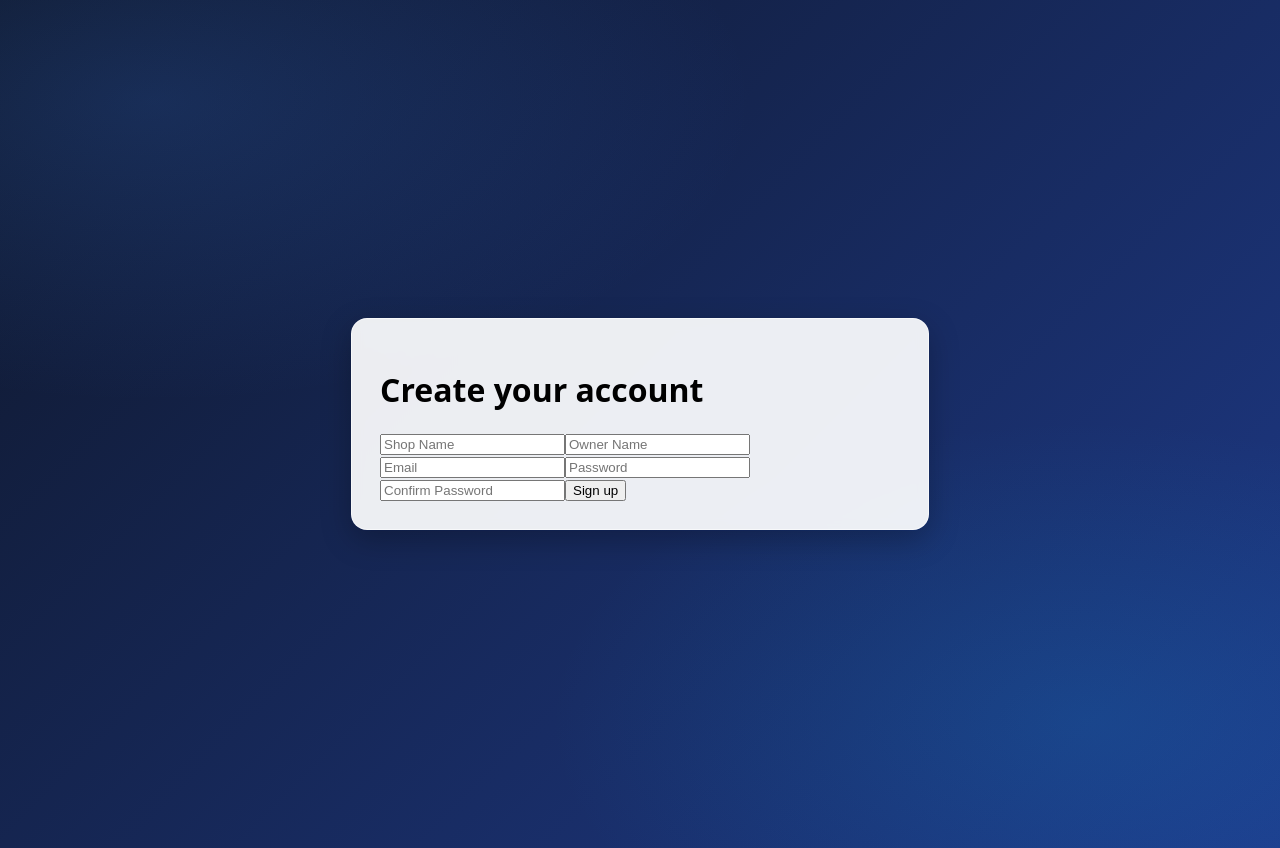
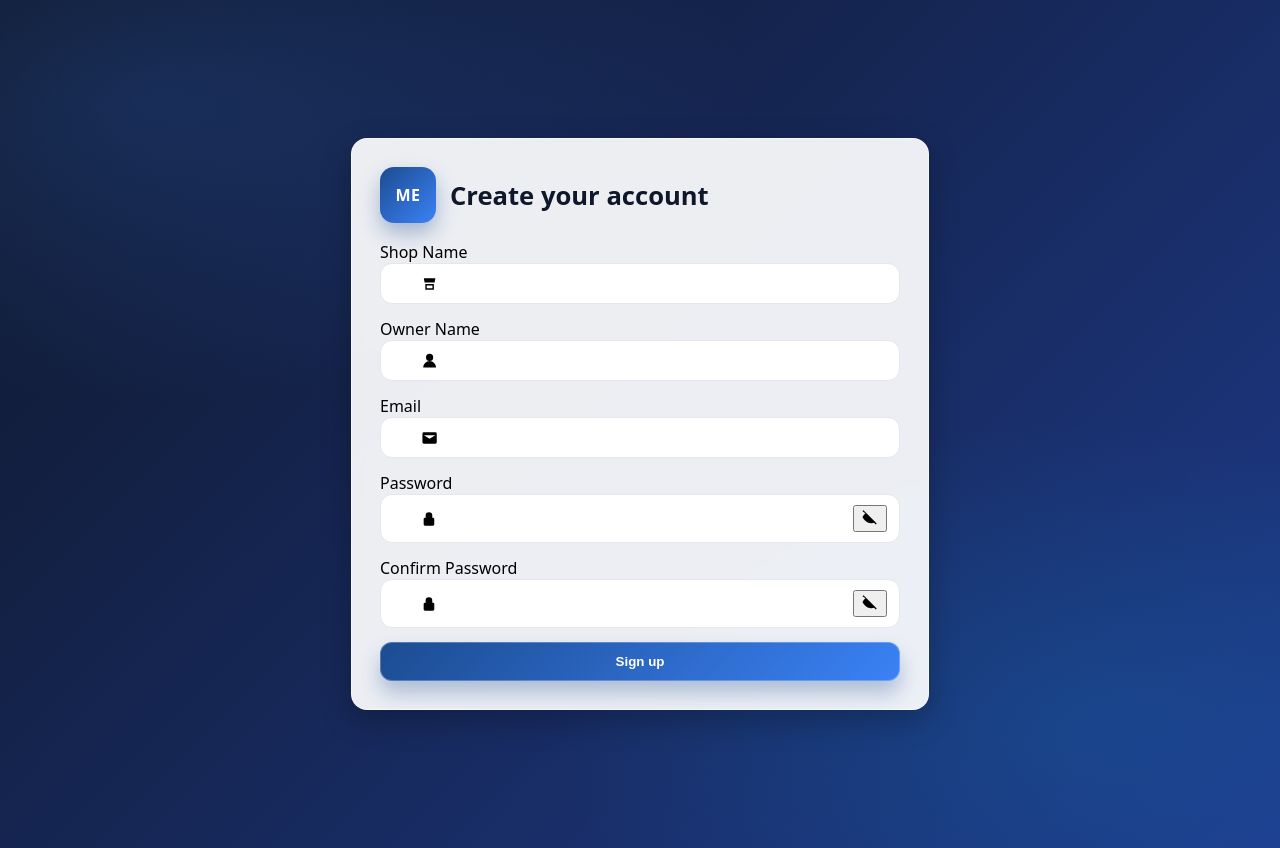
Before and after one commit to Ahamed-Rahman/Material-Estimator-App--MEA-, a React (Create React App) app in the folder client/: page /signup in a window 1280 px wide. Built offline with nearby package versions, Linux system fonts and the light colour scheme; no server answers.

Commit message:
Refactor Signup component for improved readability

```diff
--- a/client/src/pages/Signup.js
+++ b/client/src/pages/Signup.js
@@ -1,5 +1,5 @@
 import React, { useState } from "react";
-import '../styles/Signup.css';
+import "../styles/Signup.css";
 import { useNavigate } from "react-router-dom";
 import SuccessModal from "../components/SuccessModal";
 import axios from "axios";
@@ -26,14 +26,14 @@ const MailIcon = () => (
 
 const LockIcon = () => (
   <svg viewBox="0 0 24 24" width="18" height="18">
-    <path fill="currentColor" d="M12 2a5 5 0 00-5 5v3H6a2 2 0 00-2 2v8a2 2 0 002 2h12a2 2 0 002-2v-8a2 2 0 00-2-2h-1V7a5 5 0 00-5-5zm-3 8V7a3 3 0 116 0v3H9z"/>
+    <path fill="currentColor" d="M12 2a5 5 0 00-5 5v3H6a2 2 0 00-2 2v8a2 2 0 002 2h12a2 2 0 002-2v-8a2 2 0 00-2-2h-1V7a5 5 0 00-5-5z"/>
   </svg>
 );
 
 const EyeIcon = ({ off }) => (
   <svg viewBox="0 0 24 24" width="18" height="18">
     {off ? (
-      <path fill="currentColor" d="M2 4.27L3.28 3 21 20.72 19.73 22l-2.29-2.29A10.8 10.8 0 0112 20C6 20 2 12 2 12a18.6 18.6 0 013.86-4.93L2 4.27z"/>
+      <path fill="currentColor" d="M2 4.27L3.28 3 21 20.72 19.73 22l-2.29-2.29A10.8 10.8 0 0112 20C6 20 2 12 2 12a18.6 18.6 0 013.86-4.93z"/>
     ) : (
       <path fill="currentColor" d="M12 6c6 0 10 8 10 8s-4 8-10 8S2 14 2 14 6 6 12 6zm0 4a4 4 0 100 8 4 4 0 000-8z"/>
     )}
@@ -48,7 +48,7 @@ const Signup = () => {
     ownerName: "",
     email: "",
     password: "",
-    confirmPassword: ""
+    confirmPassword: "",
   });
 
   const [showPw, setShowPw] = useState(false);
@@ -58,7 +58,8 @@ const Signup = () => {
 
   const navigate = useNavigate();
 
-  /* ================= SUBMIT ================= */
+  const handleChange = (e) =>
+    setFormData({ ...formData, [e.target.name]: e.target.value });
 
   const handleSubmit = async (e) => {
     e.preventDefault();
@@ -70,18 +71,12 @@ const Signup = () => {
 
     try {
       setLoading(true);
-
-      // ✅ USE ENV VARIABLE (VERY IMPORTANT)
       await axios.post(
         `${process.env.REACT_APP_API_URL}/api/auth/signup`,
         formData
       );
 
-      setModal({
-        show: true,
-        message: "Account created successfully 🎉",
-        type: "success",
-      });
+      setModal({ show: true, message: "Account created successfully 🎉", type: "success" });
 
       setTimeout(() => {
         setModal({ show: false, message: "", type: "success" });
@@ -99,39 +94,73 @@ const Signup = () => {
     }
   };
 
-  const handleChange = (e) =>
-    setFormData({ ...formData, [e.target.name]: e.target.value });
-
-  /* ================= UI ================= */
-
   return (
     <div className="auth-signup-page">
       <div className="auth-signup-card">
-
+        <div className="auth-brand">
+          <div className="auth-logo">ME</div>
           <h1>Create your account</h1>
+        </div>
 
         <form className="auth-form" onSubmit={handleSubmit}>
-          <input name="shopName" placeholder="Shop Name" onChange={handleChange} required />
-          <input name="ownerName" placeholder="Owner Name" onChange={handleChange} required />
-          <input name="email" type="email" placeholder="Email" onChange={handleChange} required />
 
+          <label className="auth-field">
+            <span>Shop Name</span>
+            <div className="auth-input-wrap">
+              <ShopIcon />
+              <input name="shopName" onChange={handleChange} required />
+            </div>
+          </label>
+
+          <label className="auth-field">
+            <span>Owner Name</span>
+            <div className="auth-input-wrap">
+              <UserIcon />
+              <input name="ownerName" onChange={handleChange} required />
+            </div>
+          </label>
+
+          <label className="auth-field">
+            <span>Email</span>
+            <div className="auth-input-wrap">
+              <MailIcon />
+              <input name="email" type="email" onChange={handleChange} required />
+            </div>
+          </label>
+
+          <label className="auth-field">
+            <span>Password</span>
+            <div className="auth-input-wrap">
+              <LockIcon />
               <input
+                type={showPw ? "text" : "password"}
                 name="password"
-            type={showPw ? "text" : "password"}
-            placeholder="Password"
                 onChange={handleChange}
                 required
               />
+              <button type="button" onClick={() => setShowPw(!showPw)}>
+                <EyeIcon off={!showPw} />
+              </button>
+            </div>
+          </label>
 
+          <label className="auth-field">
+            <span>Confirm Password</span>
+            <div className="auth-input-wrap">
+              <LockIcon />
               <input
+                type={showConfirm ? "text" : "password"}
                 name="confirmPassword"
-            type={showConfirm ? "text" : "password"}
-            placeholder="Confirm Password"
                 onChange={handleChange}
                 required
               />
+              <button type="button" onClick={() => setShowConfirm(!showConfirm)}>
+                <EyeIcon off={!showConfirm} />
+              </button>
+            </div>
+          </label>
 
-          <button type="submit" disabled={loading}>
+          <button className="auth-btn primary" disabled={loading}>
             {loading ? "Creating..." : "Sign up"}
           </button>
         </form>
```
Lines whose indentation alone changed are shown as unchanged.
